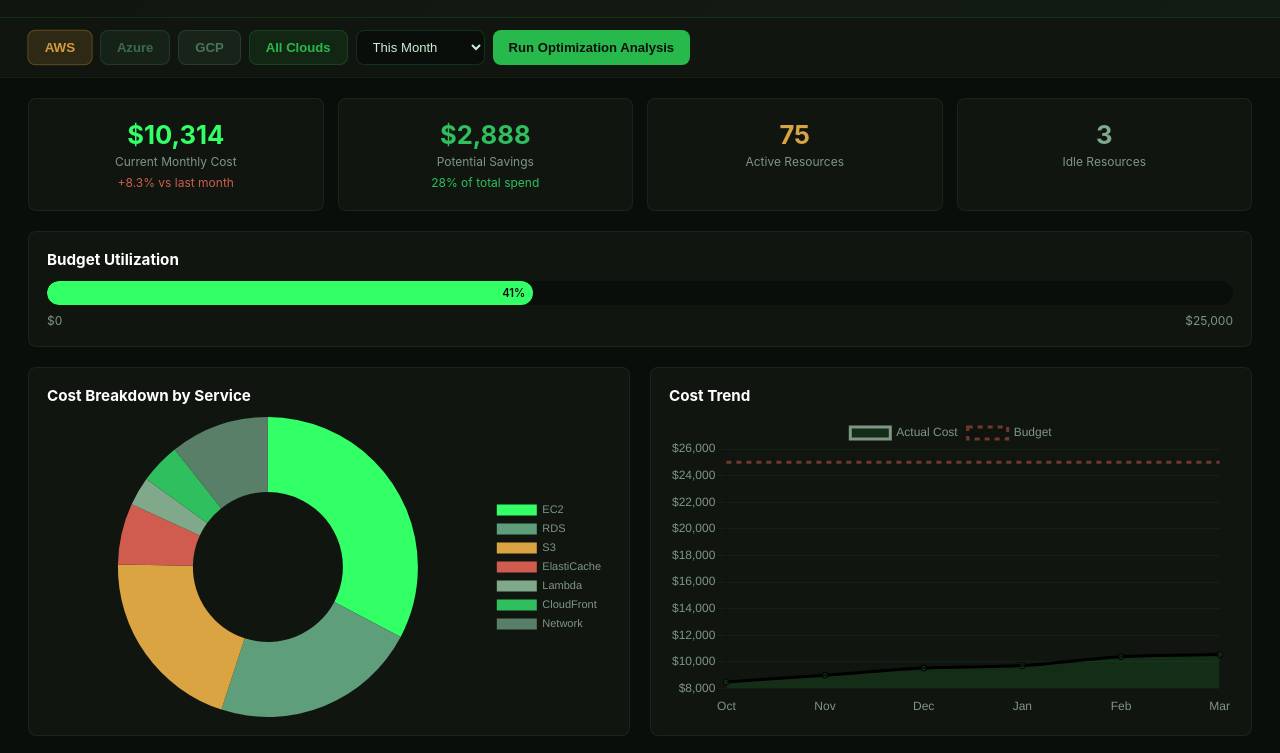
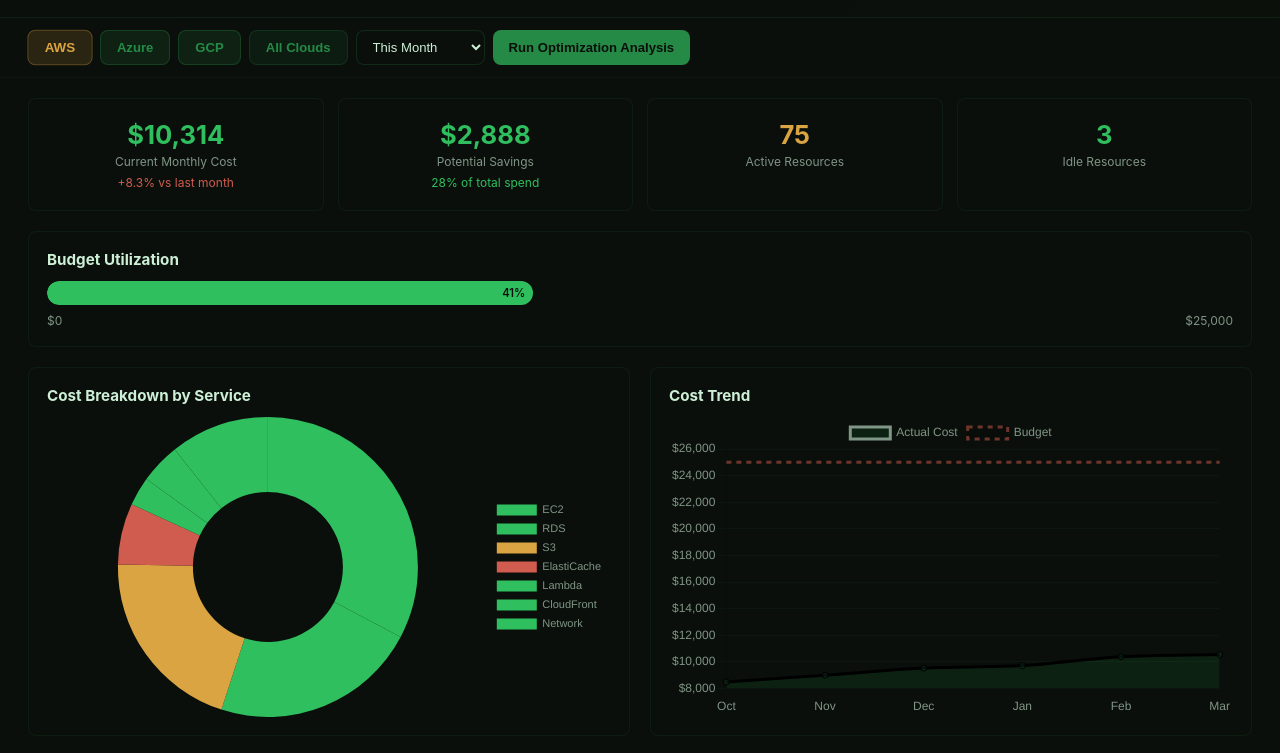
Before and after one commit to Freddricklogan/cloud-cost-optimizer, a plain HTML site: page index.html in a window 1280 px wide. Shown: the part 72-825 px from the top of the page. Drawn offline with nearby package versions, Linux system fonts and the light colour scheme.

Commit message:
Matrix reskin (robust HSL pass): phosphor green on near-black, neutral accents, catch all straggler tokens

```diff
--- a/index.html
+++ b/index.html
@@ -7,46 +7,46 @@
 <script src="https://cdn.jsdelivr.net/npm/chart.js@3.9.1/dist/chart.min.js"></script>
 <style>
 *{margin:0;padding:0;box-sizing:border-box}
-:root{--bg:#0a0e0a;--bg2:#10160f;--bg3:#131c12;--accent:#33ff66;--text:#cdefd6;--text2:#7f9585;--danger:#cf5c4e;--warning:#d9a441;--success:#2fbf5f;--info:#5f9e7a;--purple:#7fa98a;--aws:#d59a3e;--azure:#4f8e6c;--gcp:#5f9e7a;--radius:8px}
+:root{--bg:#0b0f0b;--bg2:#0b0f0b;--bg3:#0b100b;--accent:#2fbf5f;--text:#cdefd6;--text2:#7f9585;--danger:#cf5c4e;--warning:#d9a441;--success:#2fbf5f;--info:#2fbf5f;--purple:#2fbf5f;--aws:#d9a441;--azure:#2fbf5f;--gcp:#2fbf5f;--radius:8px}
 body{font-family:-apple-system,BlinkMacSystemFont,'Segoe UI',Roboto,sans-serif;background:var(--bg);color:var(--text);min-height:100vh}
-.header{background:linear-gradient(135deg,var(--bg2),var(--bg3));padding:20px 28px;border-bottom:1px solid rgba(51, 255, 102,.1);display:flex;align-items:center;justify-content:space-between;flex-wrap:wrap;gap:12px}
-.header h1{font-size:1.5rem;color:#fff}.header h1 span{color:var(--accent)}
-.controls{display:flex;gap:8px;padding:12px 28px;background:var(--bg2);flex-wrap:wrap;border-bottom:1px solid rgba(51, 255, 102,.05)}
+.header{background:linear-gradient(135deg,var(--bg2),var(--bg3));padding:20px 28px;border-bottom:1px solid rgba(47, 191, 95,.1);display:flex;align-items:center;justify-content:space-between;flex-wrap:wrap;gap:12px}
+.header h1{font-size:1.5rem;color:#cdefd6}.header h1 span{color:var(--accent)}
+.controls{display:flex;gap:8px;padding:12px 28px;background:var(--bg2);flex-wrap:wrap;border-bottom:1px solid rgba(47, 191, 95,.05)}
 .btn{padding:8px 16px;border:none;border-radius:var(--radius);font-size:.82rem;font-weight:600;cursor:pointer;transition:all .2s}
-.btn-primary{background:var(--accent);color:var(--bg)}.btn-primary:hover{background:#38d97a}
-.btn-secondary{background:rgba(51, 255, 102,.1);color:var(--accent);border:1px solid rgba(51, 255, 102,.2)}
-.btn-aws{background:rgba(213, 154, 62,.15);color:var(--aws);border:1px solid rgba(213, 154, 62,.3)}
-.btn-azure{background:rgba(79, 142, 108,.15);color:var(--azure);border:1px solid rgba(79, 142, 108,.3)}
-.btn-gcp{background:rgba(95, 158, 122,.15);color:var(--gcp);border:1px solid rgba(95, 158, 122,.3)}
+.btn-primary{background:var(--accent);color:var(--bg)}.btn-primary:hover{background:#2fbf5f}
+.btn-secondary{background:rgba(47, 191, 95,.1);color:var(--accent);border:1px solid rgba(47, 191, 95,.2)}
+.btn-aws{background:rgba(217, 164, 65,.15);color:var(--aws);border:1px solid rgba(217, 164, 65,.3)}
+.btn-azure{background:rgba(47, 191, 95,.15);color:var(--azure);border:1px solid rgba(47, 191, 95,.3)}
+.btn-gcp{background:rgba(47, 191, 95,.15);color:var(--gcp);border:1px solid rgba(47, 191, 95,.3)}
 .btn.active{opacity:1;transform:scale(1.02)}.btn:not(.active){opacity:.7}
-select{padding:8px 12px;background:var(--bg);border:1px solid rgba(51, 255, 102,.15);border-radius:var(--radius);color:var(--text);font-size:.82rem}
+select{padding:8px 12px;background:var(--bg);border:1px solid rgba(47, 191, 95,.15);border-radius:var(--radius);color:var(--text);font-size:.82rem}
 .container{padding:20px 28px}
 .grid-4{display:grid;grid-template-columns:repeat(4,1fr);gap:14px;margin-bottom:20px}
 .grid-2{display:grid;grid-template-columns:1fr 1fr;gap:20px;margin-bottom:20px}
 .grid-3{display:grid;grid-template-columns:1fr 1fr 1fr;gap:20px;margin-bottom:20px}
 @media(max-width:1024px){.grid-4{grid-template-columns:repeat(2,1fr)}.grid-2,.grid-3{grid-template-columns:1fr}}
-.card{background:var(--bg2);border:1px solid rgba(51, 255, 102,.08);border-radius:var(--radius);padding:18px}
-.card h2{font-size:.95rem;color:#fff;margin-bottom:12px}
+.card{background:var(--bg2);border:1px solid rgba(47, 191, 95,.08);border-radius:var(--radius);padding:18px}
+.card h2{font-size:.95rem;color:#cdefd6;margin-bottom:12px}
 .stat-card{text-align:center;padding:20px}
 .stat-card .value{font-size:1.6rem;font-weight:700}
 .stat-card .label{font-size:.75rem;color:var(--text2);margin-top:4px}
 .stat-card .change{font-size:.75rem;margin-top:6px}
 .chart-box{position:relative;height:300px}
 table{width:100%;border-collapse:collapse;font-size:.82rem}
-th,td{padding:8px 12px;text-align:left;border-bottom:1px solid rgba(51, 255, 102,.06)}
+th,td{padding:8px 12px;text-align:left;border-bottom:1px solid rgba(47, 191, 95,.06)}
 th{color:var(--accent);font-size:.72rem;text-transform:uppercase;letter-spacing:.5px}
 .tag{display:inline-block;padding:2px 8px;border-radius:12px;font-size:.7rem;font-weight:600}
 .tag-savings{background:rgba(47, 191, 95,.15);color:var(--success)}
 .tag-warning{background:rgba(217, 164, 65,.15);color:var(--warning)}
 .tag-danger{background:rgba(207, 92, 78,.15);color:var(--danger)}
-.tag-idle{background:rgba(127, 169, 138,.15);color:var(--purple)}
+.tag-idle{background:rgba(47, 191, 95,.15);color:var(--purple)}
 .recommendation{background:var(--bg);border-radius:var(--radius);padding:14px;margin-bottom:10px;border-left:3px solid var(--success)}
-.recommendation h4{font-size:.85rem;color:#fff;margin-bottom:4px}
+.recommendation h4{font-size:.85rem;color:#cdefd6;margin-bottom:4px}
 .recommendation p{font-size:.78rem;color:var(--text2)}
 .recommendation .savings{color:var(--success);font-weight:700;font-size:.9rem}
 .provider-tab{display:flex;gap:4px;margin-bottom:16px}
 .resource-grid{display:grid;grid-template-columns:repeat(auto-fill,minmax(280px,1fr));gap:12px}
-.resource-card{background:var(--bg);border:1px solid rgba(51, 255, 102,.08);border-radius:var(--radius);padding:14px}
+.resource-card{background:var(--bg);border:1px solid rgba(47, 191, 95,.08);border-radius:var(--radius);padding:14px}
 .resource-card .name{font-weight:600;font-size:.85rem;margin-bottom:4px}
 .resource-card .detail{font-size:.78rem;color:var(--text2)}
 .resource-card .cost{color:var(--accent);font-weight:700;font-size:1rem;margin-top:8px}
@@ -184,7 +184,7 @@
   resources.forEach(r=>{serviceGroups[r.type]=(serviceGroups[r.type]||0)+r.cost});
   if(breakdownChart)breakdownChart.destroy();
   breakdownChart=new Chart(document.getElementById('breakdown-chart'),{
-    type:'doughnut',data:{labels:Object.keys(serviceGroups),datasets:[{data:Object.values(serviceGroups),backgroundColor:['#33ff66','#5f9e7a','#d9a441','#cf5c4e','#7fa98a','#2fbf5f','#5a7f68','#b8776a','#2ec26a','#cf8a3f','#6f9a7d','#2bcf72'],borderWidth:0}]},
+    type:'doughnut',data:{labels:Object.keys(serviceGroups),datasets:[{data:Object.values(serviceGroups),backgroundColor:['#2fbf5f','#2fbf5f','#d9a441','#cf5c4e','#2fbf5f','#2fbf5f','#2fbf5f','#cf5c4e','#2fbf5f','#d9a441','#2fbf5f','#2fbf5f'],borderWidth:0}]},
     options:{responsive:true,maintainAspectRatio:false,plugins:{legend:{position:'right',labels:{color:'#7f9585',font:{size:11},padding:8}}}}
   });
 
@@ -194,18 +194,18 @@
   if(trendChart)trendChart.destroy();
   trendChart=new Chart(document.getElementById('trend-chart'),{
     type:'line',data:{labels:months,datasets:[
-      {label:'Actual Cost',data:trendData,borderColor:'var(--accent)',backgroundColor:'rgba(51, 255, 102,.1)',fill:true,tension:.3},
+      {label:'Actual Cost',data:trendData,borderColor:'var(--accent)',backgroundColor:'rgba(47, 191, 95,.1)',fill:true,tension:.3},
       {label:'Budget',data:months.map(()=>25000),borderColor:'rgba(207, 92, 78,.5)',borderDash:[5,5],pointRadius:0}
     ]},
-    options:{responsive:true,maintainAspectRatio:false,plugins:{legend:{labels:{color:'#7f9585'}}},scales:{y:{beginAtZero:false,ticks:{color:'#7f9585',callback:v=>'$'+v.toLocaleString()},grid:{color:'rgba(51, 255, 102,.05)'}},x:{ticks:{color:'#7f9585'},grid:{display:false}}}}
+    options:{responsive:true,maintainAspectRatio:false,plugins:{legend:{labels:{color:'#7f9585'}}},scales:{y:{beginAtZero:false,ticks:{color:'#7f9585',callback:v=>'$'+v.toLocaleString()},grid:{color:'rgba(47, 191, 95,.05)'}},x:{ticks:{color:'#7f9585'},grid:{display:false}}}}
   });
 
   // Provider comparison
   const providerCosts={AWS:RESOURCES.aws.reduce((a,r)=>a+r.cost,0),Azure:RESOURCES.azure.reduce((a,r)=>a+r.cost,0),GCP:RESOURCES.gcp.reduce((a,r)=>a+r.cost,0)};
   if(providerChart)providerChart.destroy();
   providerChart=new Chart(document.getElementById('provider-chart'),{
-    type:'bar',data:{labels:Object.keys(providerCosts),datasets:[{label:'Monthly Cost',data:Object.values(providerCosts),backgroundColor:['rgba(213, 154, 62,.7)','rgba(79, 142, 108,.7)','rgba(95, 158, 122,.7)'],borderWidth:0,borderRadius:4}]},
-    options:{responsive:true,maintainAspectRatio:false,plugins:{legend:{display:false}},scales:{y:{beginAtZero:true,ticks:{color:'#7f9585',callback:v=>'$'+v.toLocaleString()},grid:{color:'rgba(51, 255, 102,.05)'}},x:{ticks:{color:'#cdefd6'},grid:{display:false}}}}
+    type:'bar',data:{labels:Object.keys(providerCosts),datasets:[{label:'Monthly Cost',data:Object.values(providerCosts),backgroundColor:['rgba(217, 164, 65,.7)','rgba(47, 191, 95,.7)','rgba(47, 191, 95,.7)'],borderWidth:0,borderRadius:4}]},
+    options:{responsive:true,maintainAspectRatio:false,plugins:{legend:{display:false}},scales:{y:{beginAtZero:true,ticks:{color:'#7f9585',callback:v=>'$'+v.toLocaleString()},grid:{color:'rgba(47, 191, 95,.05)'}},x:{ticks:{color:'#cdefd6'},grid:{display:false}}}}
   });
 
   // Savings projection
@@ -214,7 +214,7 @@
   if(savingsChart)savingsChart.destroy();
   savingsChart=new Chart(document.getElementById('savings-chart'),{
     type:'bar',data:{labels:savingsMonths,datasets:[{label:'Cumulative Savings',data:cumSavings,backgroundColor:'rgba(47, 191, 95,.6)',borderWidth:0,borderRadius:4}]},
-    options:{responsive:true,maintainAspectRatio:false,plugins:{legend:{labels:{color:'#7f9585'}}},scales:{y:{beginAtZero:true,ticks:{color:'#7f9585',callback:v=>'$'+v.toLocaleString()},grid:{color:'rgba(51, 255, 102,.05)'}},x:{ticks:{color:'#7f9585'},grid:{display:false}}}}
+    options:{responsive:true,maintainAspectRatio:false,plugins:{legend:{labels:{color:'#7f9585'}}},scales:{y:{beginAtZero:true,ticks:{color:'#7f9585',callback:v=>'$'+v.toLocaleString()},grid:{color:'rgba(47, 191, 95,.05)'}},x:{ticks:{color:'#7f9585'},grid:{display:false}}}}
   });
 
   // Resource grid
```
